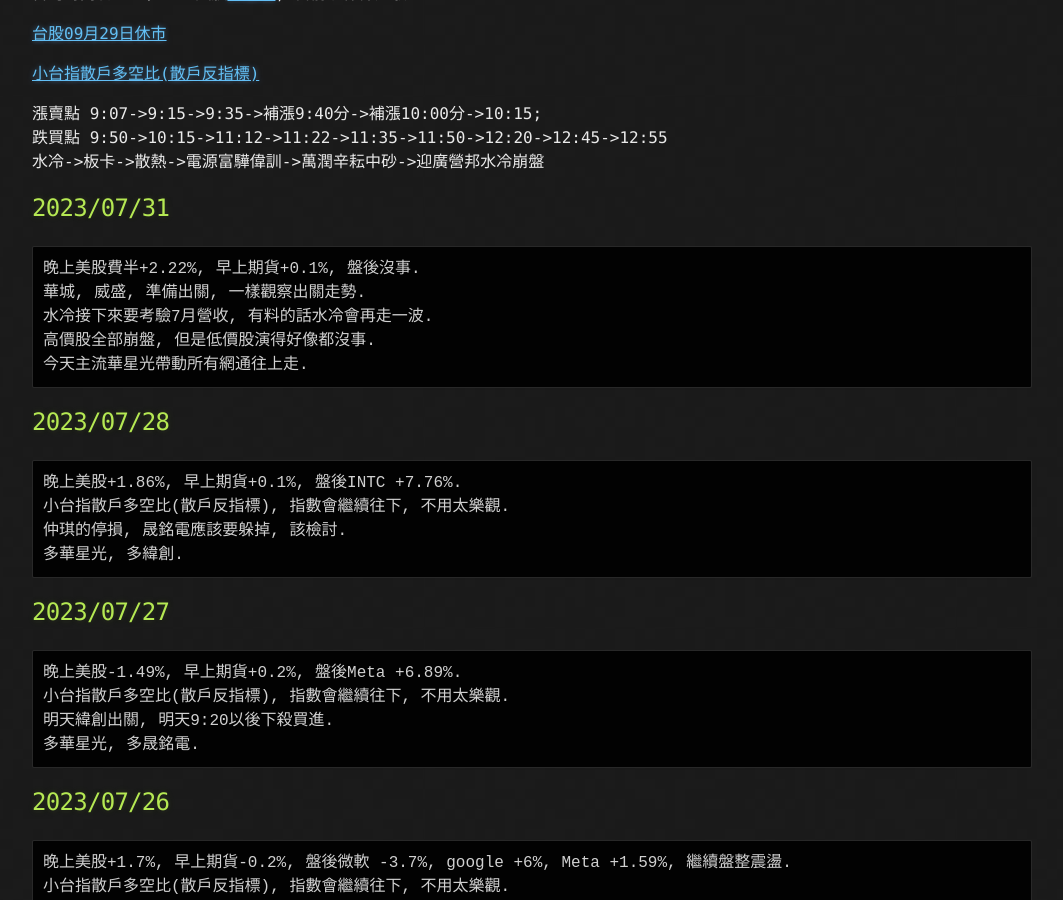
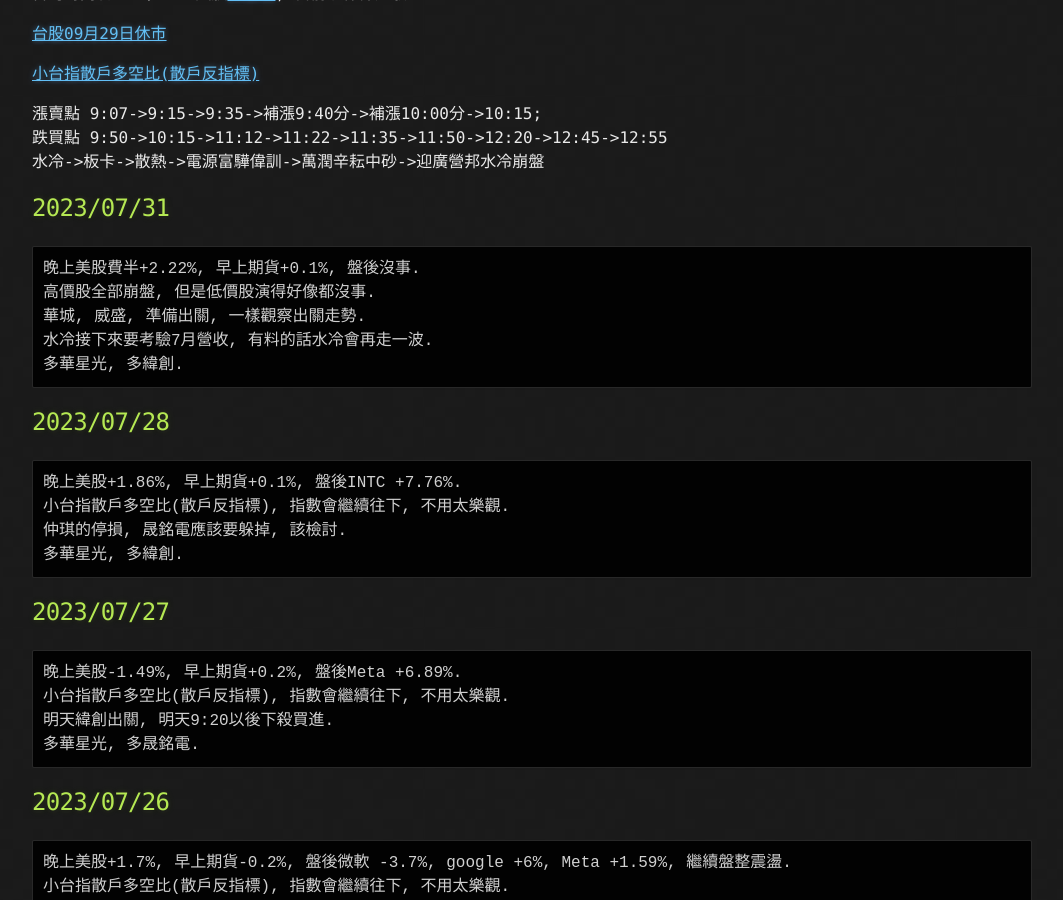
Before and after one commit to lepg5487/Stock_God, a Jekyll site: the page built from index.md, in a window 1280 px wide and 900 px high, scrolled down 436 px. Shown: the whole window, without its empty margins (108-1171 px from the left). Built offline with Jekyll 4.4.1, drawn with Linux system fonts in a browser that asks for light colours; our own code applies the rules of GitHub Pages for plain Markdown files.

Commit message:
Update index.md

````diff
--- a/index.md
+++ b/index.md
@@ -23,10 +23,10 @@ layout: testlayouts
 ## 2023/07/31
 ```
 晚上美股費半+2.22%, 早上期貨+0.1%, 盤後沒事.
+高價股全部崩盤, 但是低價股演得好像都沒事.
 華城, 威盛, 準備出關, 一樣觀察出關走勢.
 水冷接下來要考驗7月營收, 有料的話水冷會再走一波.
-高價股全部崩盤, 但是低價股演得好像都沒事.
-今天主流華星光帶動所有網通往上走.
+多華星光, 多緯創.
 ```
 
 ## 2023/07/28
````
